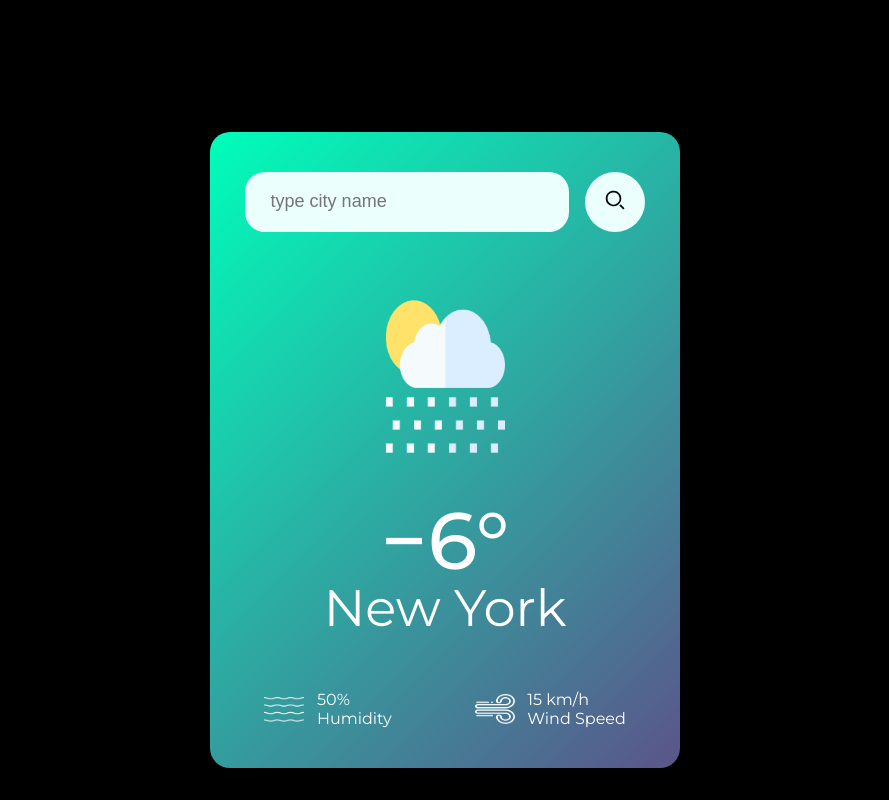
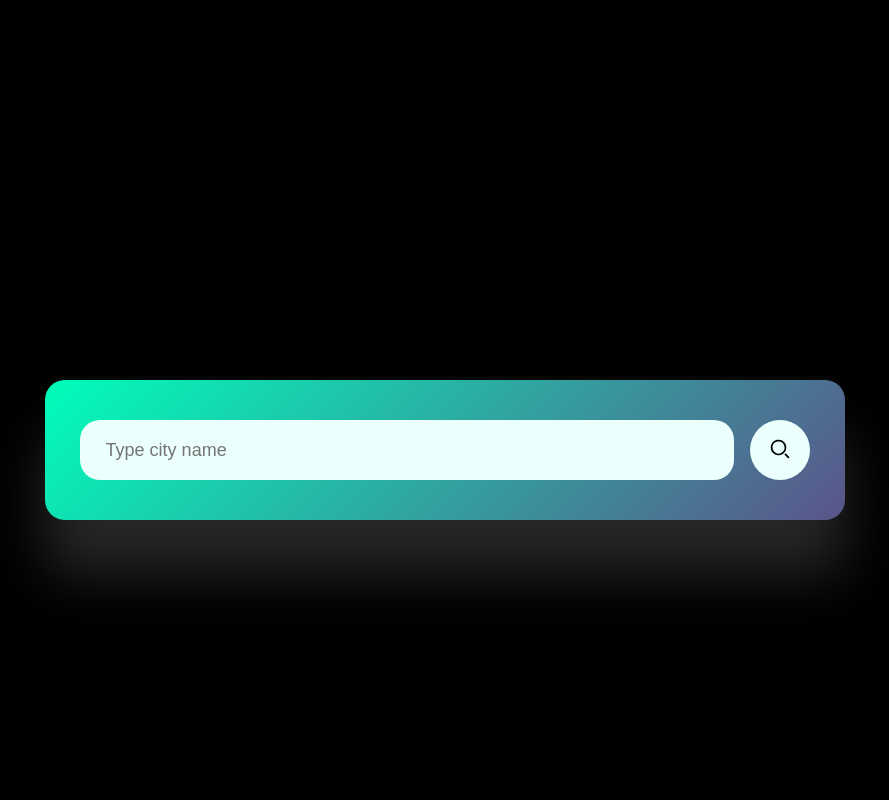
Before and after one commit to jkattoeva/weatherapp, a Next.js app: page / in a window 1280 px wide. Shown: the whole page, without its empty margins (195-1084 px from the left). Built offline with nearby package versions, Linux system fonts and the light colour scheme.

Commit message:
make a req to weather api

```diff
--- a/package.json
+++ b/package.json
@@ -10,6 +10,7 @@
   },
   "dependencies": {
     "@next/font": "^14.1.0",
+    "axios": "^1.6.7",
     "next": "14.1.0",
     "react": "^18",
     "react-dom": "^18",
--- a/src/app/components/card/Card.jsx
+++ b/src/app/components/card/Card.jsx
@@ -1,3 +1,5 @@
+"use client";
+
 import Image from "next/image";
 import {
   SearchIcon,
@@ -5,9 +7,34 @@ import {
   WindIcon,
   rain,
 } from "@/app/components/card/index";
+import { useState } from "react";
+import axios from "axios";
 import cls from "./Card.module.scss";
 
 export default function CardPage() {
+  const [city, setCity] = useState("");
+  const [weatherData, setWeatherData] = useState(null);
+
+  const handleSearch = async () => {
+    if (!city.trim()) return;
+
+    try {
+      const response = await axios.get(
+        `https://api.openweathermap.org/data/2.5/weather?q=${city}&appid=a89004c9b5712dc99895447b0c7ee4e3`
+      );
+
+      setWeatherData(response.data);
+    } catch (error) {
+      console.error("There was an error:", error);
+    }
+  };
+
+  const handleKeyPress = (event) => {
+    if (event.key === "Enter") {
+      handleSearch();
+    }
+  };
+
   return (
     <>
       <div className={cls.card}>
@@ -15,35 +42,40 @@ export default function CardPage() {
           <input
             className={cls.input_field}
             type="text"
-            placeholder="type city name"
+            placeholder="Type city name"
+            value={city}
+            onChange={(e) => setCity(e.target.value)}
             spellCheck="false"
+            onKeyDown={handleKeyPress}
           />
-          <button className={cls.search_button}>
-            <Image src={SearchIcon} alt="search icon" />
+          <button className={cls.search_button} onClick={handleSearch}>
+            <Image src={SearchIcon} alt="search icon" width={20} height={20} />
           </button>
         </div>
+        {weatherData && (
           <div className={cls.weather}>
             <Image src={rain} alt="weather icon" className={cls.weather_icon} />
-          <h1 className={cls.temp}>−6°</h1>
-          <h2 className={cls.city}>New York</h2>
+            <h1 className={cls.temp}>{weatherData.main.temp}°</h1>
+            <h2 className={cls.city}>{weatherData.name}</h2>
 
             <div className={cls.details}>
               <div className={cls.col}>
                 <Image src={HumidityIcon} alt="humidity" width={30} />
                 <div>
-                <p className={cls.humidity}>50%</p>
+                  <p className={cls.humidity}>{weatherData.main.humidity}%</p>
                   <p>Humidity</p>
                 </div>
               </div>
               <div className={cls.col}>
                 <Image src={WindIcon} alt="wind" width={30} />
                 <div>
-                <p className={cls.wind}>15 km/h</p>
+                  <p className={cls.wind}>{weatherData.wind.speed} km/h</p>
                   <p>Wind Speed</p>
                 </div>
               </div>
             </div>
           </div>
+        )}
       </div>
     </>
   );
--- a/src/app/components/card/Card.module.scss
+++ b/src/app/components/card/Card.module.scss
@@ -1,6 +1,6 @@
 .card {
   width: 90%;
-  max-width: 470px;
+  max-width: 800px;
 
   margin: 100px auto 0;
   padding: 40px 35px;
@@ -9,13 +9,16 @@
   background: linear-gradient(135deg, #00feba, #5b548a);
   color: #fff;
   border-radius: 20px;
+  box-shadow: rgba(159, 155, 155, 0.25) 0px 54px 55px,
+    rgba(0, 0, 0, 0.12) 0px -12px 30px, rgba(0, 0, 0, 0.12) 0px 4px 6px,
+    rgba(0, 0, 0, 0.17) 0px 12px 13px, rgba(168, 166, 166, 0.09) 0px -3px 5px;
 
   .search {
     width: 100%;
 
     display: flex;
     align-items: center;
-    justify-content: space-between;
+    justify-content: space-around;
 
     .input_field {
       height: 60px;
@@ -69,7 +72,7 @@
 
     .details {
       display: flex;
-      justify-content: space-between;
+      justify-content: space-around;
       align-items: center;
 
       padding: 0 1.2rem;
@@ -84,6 +87,12 @@
           width: 40px;
           margin-right: 0.8rem;
         }
+
+        .humidity,
+        .wind {
+          font-size: 2rem;
+          margin-left: -6px;
+        }
       }
     }
   }
```
Also changed, not shown: 1 other file (tests, documents, lock files or other folders). Lines whose indentation alone changed are shown as unchanged.
